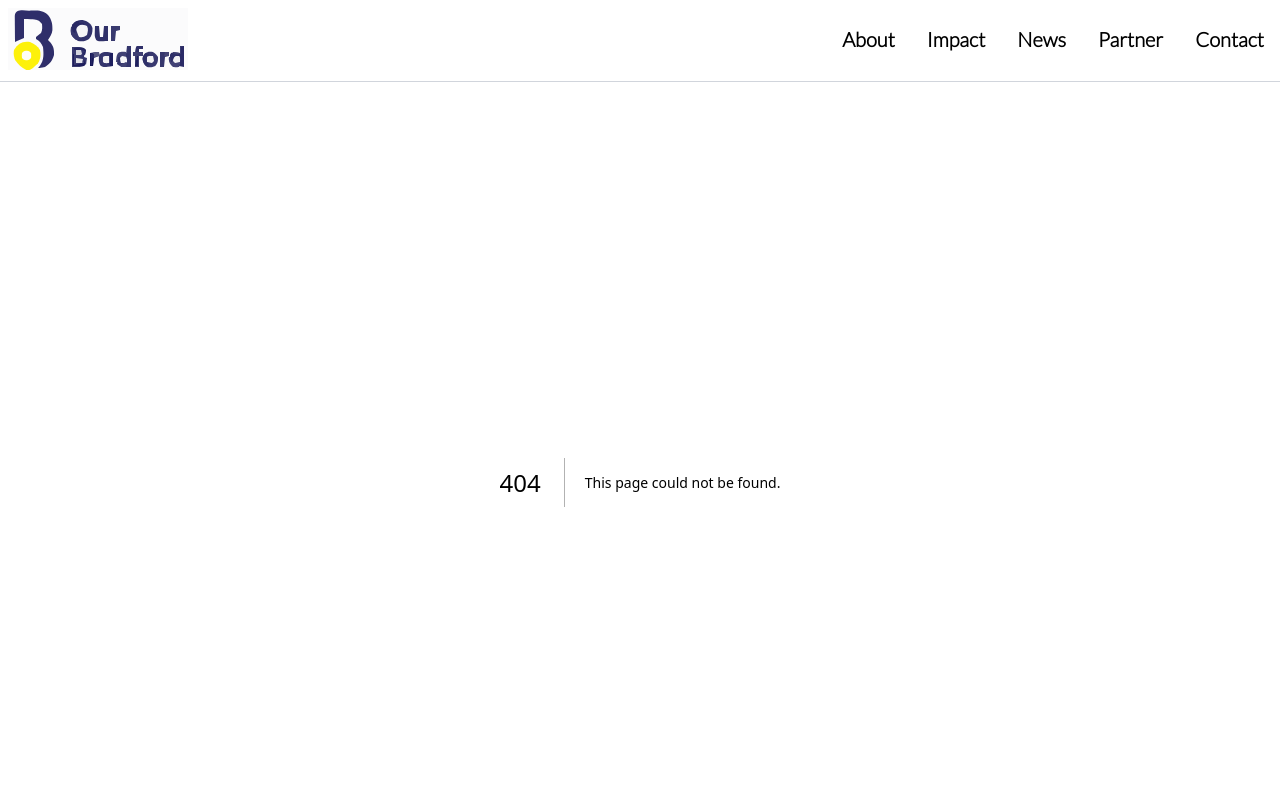
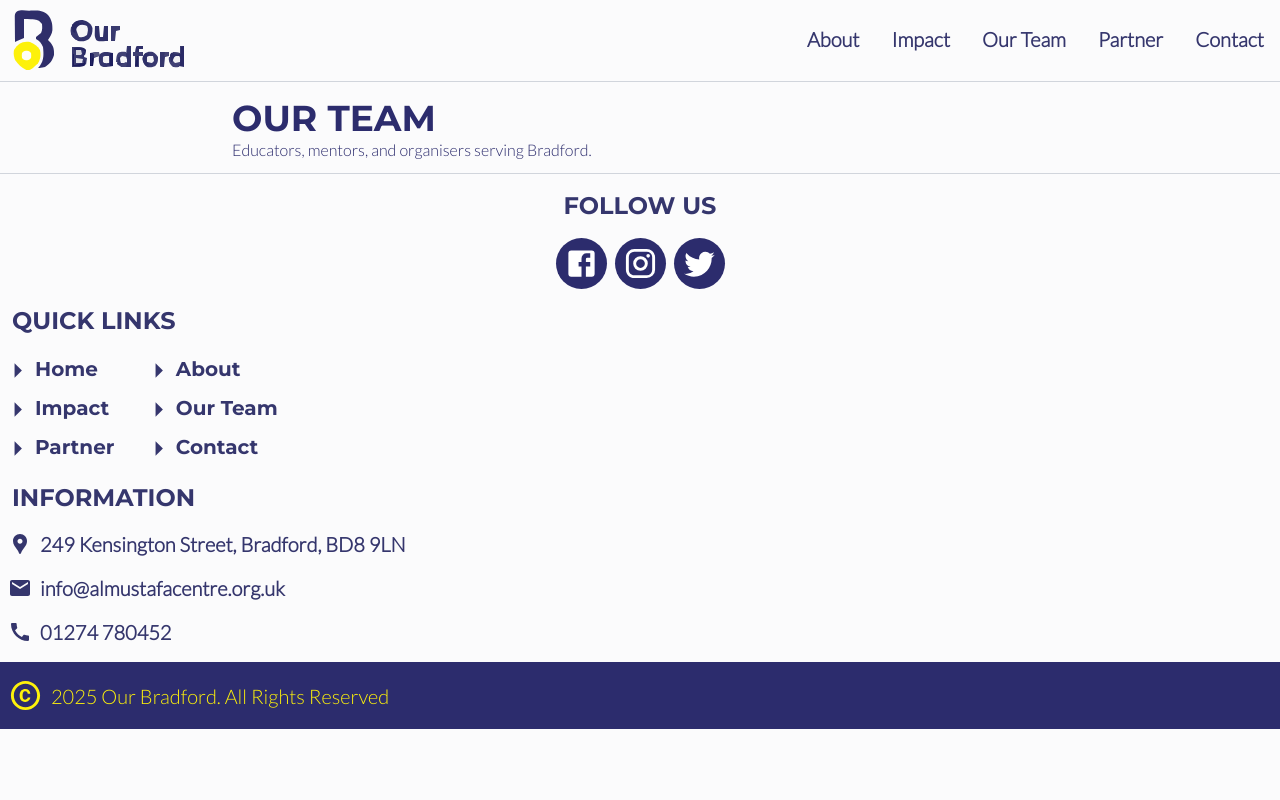
Before and after one commit to itsbilalk/our-bradford-cic, a Next.js app: page /our-team in a window 1280 px wide. Before the commit this address had no page. Shown: the top 800 px of the page. Built offline with nearby package versions, Linux system fonts and the light colour scheme.

Commit message:
added our team page and modified nav links

```diff
--- a/src/app/components/Footer/Footer.tsx
+++ b/src/app/components/Footer/Footer.tsx
@@ -50,22 +50,28 @@ export const Footer = () => {
         className={`
     grid grid-cols-2 font-bold text-lg gap-1 mr-auto text-start md:text-xl font-montserrat`}
       >
-        <div className="">
+        <div>
           <ArrowRight fontSize="large" />
-          <Link href={""} className="text-center">
+          <Link href={"/"} className="text-center">
+            Home
+          </Link>
+        </div>
+        <div>
+          <ArrowRight fontSize="large" />
+          <Link href={"/about-us"} className="text-center">
             About
           </Link>
         </div>
         <div>
           <ArrowRight fontSize="large" />
-          <Link href={""} className="self-center">
+          <Link href={"/impact"} className="self-center">
             Impact
           </Link>
         </div>
 
         <div>
           <ArrowRight fontSize="large" />
-          <Link href={""}>News</Link>
+          <Link href={"/our-team"}>Our Team</Link>
         </div>
         <div>
           <ArrowRight fontSize="large" />
--- a/src/app/components/NavBar/NavBar.tsx
+++ b/src/app/components/NavBar/NavBar.tsx
@@ -12,7 +12,9 @@ export const NavBar = () => {
   return (
     <header className="font-lato">
       <div className="flex align-middle justify-between md:hidden mt-2">
-        <Image src={logo} alt="Our Bradford logo" className="ml-2" />
+        <Link href="/">
+          <Image src={logo} alt="Our Bradford logo" className="ml-2" />
+        </Link>
         <Menu
           className="mt-auto mb-auto mr-2"
           fontSize="large"
@@ -20,11 +22,13 @@ export const NavBar = () => {
         />
       </div>
       <div className="hidden md:flex align-middle md:mt-2 md:ml-2">
-        <Image src={logo} alt="Our Bradford logo" />
+        <Link href="/">
+          <Image src={logo} alt="Our Bradford logo" />
+        </Link>
         <nav className="hidden  md:flex  font-bold text-lg md:text-xl text-center self-center ml-auto mr-4 gap-8">
           <Link href={"/about-us"}>About</Link>
           <Link href={"/impact"}>Impact</Link>
-          <Link href={""}>News</Link>
+          <Link href={"/our-team"}>Our Team</Link>
           <Link href={""}>Partner</Link>
           <Link href={""}>Contact</Link>
         </nav>
--- /dev/null
+++ b/src/app/our-team/page.tsx
@@ -0,0 +1,10 @@
+export default function OurTeam() {
+  return (
+    <div className="lg:mx-45 xl:mx-58 text-[#2C2C6D] mt-4 font-lato flex flex-col">
+      <h1 className="text-2xl lg:text-4xl font-bold  font-montserrat ">
+        OUR TEAM
+      </h1>
+      <p>Educators, mentors, and organisers serving Bradford.</p>
+    </div>
+  );
+}
```
